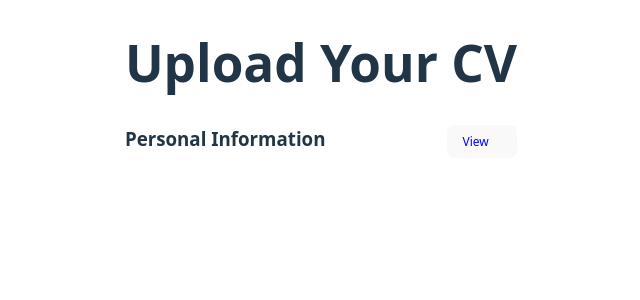
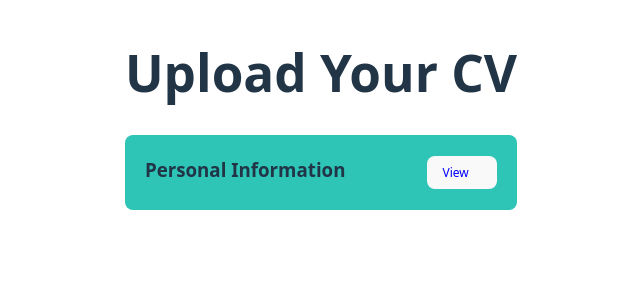
Before and after one commit to sasha-y-lab/cv-app, a React (Vite) app: page / in a window 1280 px wide. Shown: the top 300 px of the page, without its empty margins (319-959 px from the left). Built offline with nearby package versions, Linux system fonts and the light colour scheme.

Commit message:
Info displays

```diff
--- a/src/components/personal.jsx
+++ b/src/components/personal.jsx
@@ -36,7 +36,6 @@ const personalForm = new FormData();
 
 
 
-
 function Button(props) {
   const buttonStyle = {
     color: props.color,
@@ -60,18 +59,11 @@ function Button(props) {
 }
 
 
-const handleSubmit = (e) => {
-  e.preventDefault(); // ⬅️ stops page refresh
-  console.log({
-    firstName,
-    lastName,
-    email,
-    phoneNumber
-  });
-};
 
 
 function Personal() {
+
+
 
 
 
@@ -85,6 +77,7 @@ const personalInfoList = personalInfo.map((info) => <li key={info}>{info}</li>)
  */}
 
 
+
  const [firstName, setFirstName] = useState('');
  const [lastName, setLastName] = useState('');
  const [email, setEmail] = useState('');
@@ -93,8 +86,25 @@ const personalInfoList = personalInfo.map((info) => <li key={info}>{info}</li>)
 
 const [isVisible, setIsVisible] = useState(false);
 
+const [submittedData, setSubmittedData] = useState(null);
+
 const toggleView = () => {
   setIsVisible(prev => !prev);
+};
+
+
+
+
+
+const handleSubmit = (e) => {
+  e.preventDefault(); // ⬅️ stops page refresh
+
+   setSubmittedData({
+    firstName,
+    lastName,
+    email,
+    phoneNumber,
+  });
 };
 
   return (
@@ -109,10 +119,36 @@ const toggleView = () => {
 
     </header>
 
+<div id="CVPrintout">
+
+{submittedData && (
+  <div className="results">
+    <h4>Submitted Information</h4>
+
+    <div id="personalDetails">
+      <strong>{submittedData.firstName} </strong>
+    <strong>{submittedData.lastName} </strong>
+    </div>
+
+<div id="contactDetails">
+    <strong>Email: {submittedData.email} </strong>
+    <strong>Phone: {submittedData.phoneNumber} </strong>
+
+    </div>
+
+  </div>
+)}
 
 
-    <h3>Personal Information <Button type="button" text="View" color="blue" fontSize={12} width="70px" onClick={toggleView} /></h3>
 
+</div>
+
+
+
+<div id="header2">
+    <h3>Personal Information <Button type="button" text={isVisible ? "Hide" : "View"} color="blue" fontSize={12} width="70px" onClick={toggleView} /></h3>
+
+     </div>
 
 <div id='maintitle' className={isVisible ? "visible" : "hidden"}>
 
@@ -159,7 +195,7 @@ const toggleView = () => {
         />
       </label>
 
-      <Button text="Update" color="blue" fontSize={12} width="70px" type="submit" />
+      <Button text="Update" color="blue" fontSize={12} width="70px" type="submit" onClick={submittedData} />
 
 
 
--- a/src/styles/index.css
+++ b/src/styles/index.css
@@ -30,12 +30,14 @@ body {
   min-height: 100vh;
   flex-direction: column;
   align-items: center;
+  padding: 10px;
 }
 
 h1 {
   font-size: 3.2em;
   line-height: 1.1;
   justify-content: center;
+  text-align: center;
 }
 
 button {
@@ -129,6 +131,34 @@ justify-content: space-evenly;
 */
 
 
+#personalDetails {
+  display: flex;
+  flex-direction: row;
+  column-gap: 10px;
+  justify-content: center;
+  font-size: 30px;
+}
+
+#contactDetails {
+  display: flex;
+  flex-direction: row;
+  column-gap: 20px;
+  justify-content: center;
+  padding-bottom: 50px;
+}
+
+
+#header2 {
+background-color: #2EC4B6;
+padding-left: 20px;
+padding-right: 20px;
+padding-top: 2px;
+padding-bottom: 2px;
+border-radius: 8px;
+margin-bottom: 10px;
+}
+
+
 form {
 display: flex;
 flex-direction: column;
```
